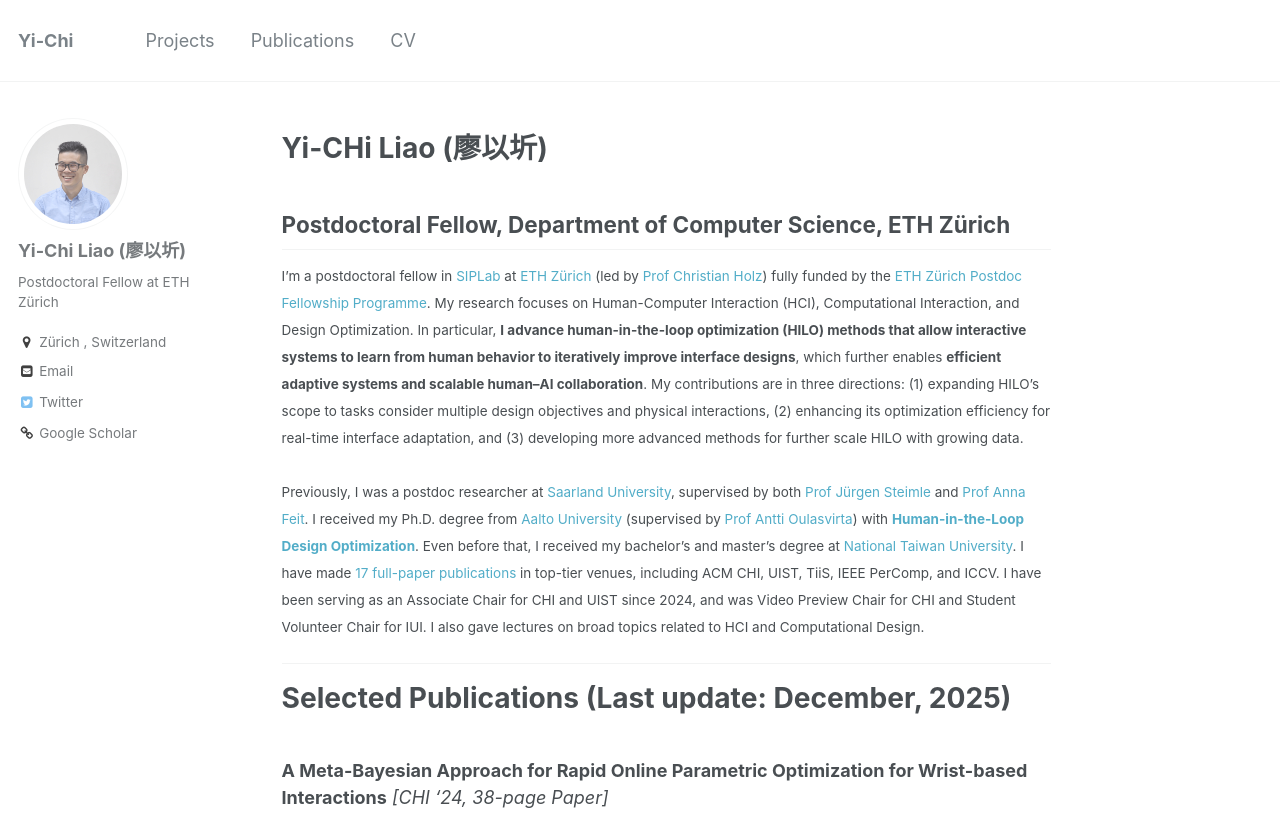
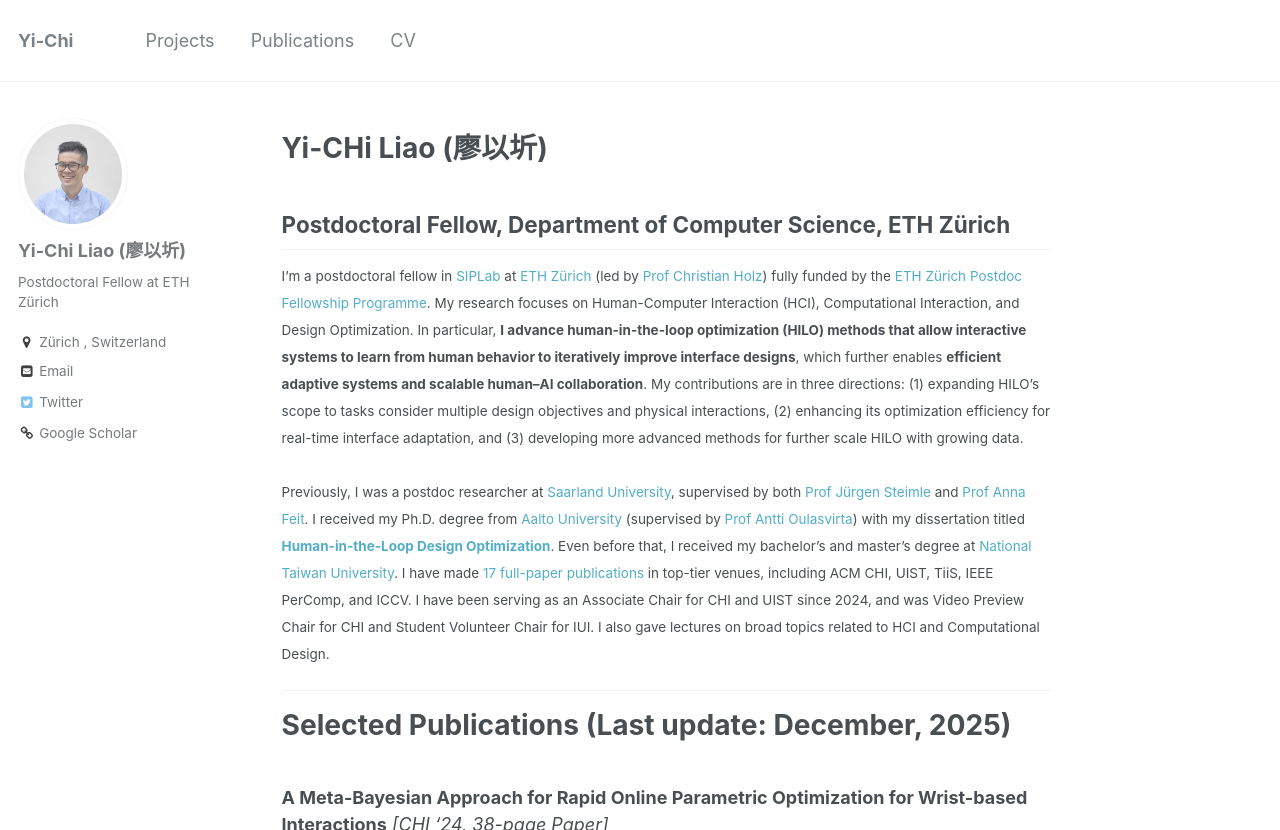
Before and after one commit to yichiliao/yichiliao.github.io, a Jekyll site: the page built from _pages/about.md, in a window 1280 px wide and 900 px high, cut to the strip 0-830 px from the top of the window. Built offline with Jekyll 4.4.1, drawn with Linux system fonts in a browser that asks for light colours.

Commit message:
updating publications

```diff
--- a/_pages/about.md
+++ b/_pages/about.md
@@ -16,7 +16,7 @@
 <br>
 <br>
 <small>
-Previously, I was a postdoc researcher at [Saarland University](https://www.uni-saarland.de/en/home.html), supervised by both [Prof Jürgen Steimle](https://hci.cs.uni-saarland.de/people/juergen-steimle/) and [Prof Anna Feit](http://annafeit.de/). I received my Ph.D. degree from [Aalto University](https://www.aalto.fi/en) (supervised by [Prof Antti Oulasvirta](https://users.aalto.fi/~oulasvir/)) with [**Human-in-the-Loop Design Optimization**](https://drive.google.com/file/d/1UcH6LuV7GiyRMvrVb9EZ34z-FeGPDBS7/view?usp=sharing). Even before that, I received my bachelor’s and master’s degree at [National Taiwan University](https://www.ntu.edu.tw/english/). I have made [17 full-paper publications](https://scholar.google.com/citations?user=Ddny4V4AAAAJ&hl=en) in top-tier venues, including ACM CHI, UIST, TiiS, IEEE PerComp, and ICCV. I have been serving as an Associate Chair for CHI and UIST since 2024, and was Video Preview Chair for CHI and Student Volunteer Chair for IUI. I also gave lectures on broad topics related to HCI and Computational Design.
+Previously, I was a postdoc researcher at [Saarland University](https://www.uni-saarland.de/en/home.html), supervised by both [Prof Jürgen Steimle](https://hci.cs.uni-saarland.de/people/juergen-steimle/) and [Prof Anna Feit](http://annafeit.de/). I received my Ph.D. degree from [Aalto University](https://www.aalto.fi/en) (supervised by [Prof Antti Oulasvirta](https://users.aalto.fi/~oulasvir/)) with my dissertation titled [**Human-in-the-Loop Design Optimization**](https://drive.google.com/file/d/1UcH6LuV7GiyRMvrVb9EZ34z-FeGPDBS7/view?usp=sharing). Even before that, I received my bachelor’s and master’s degree at [National Taiwan University](https://www.ntu.edu.tw/english/). I have made [17 full-paper publications](https://scholar.google.com/citations?user=Ddny4V4AAAAJ&hl=en) in top-tier venues, including ACM CHI, UIST, TiiS, IEEE PerComp, and ICCV. I have been serving as an Associate Chair for CHI and UIST since 2024, and was Video Preview Chair for CHI and Student Volunteer Chair for IUI. I also gave lectures on broad topics related to HCI and Computational Design.
 </small>
 
 ------
```
